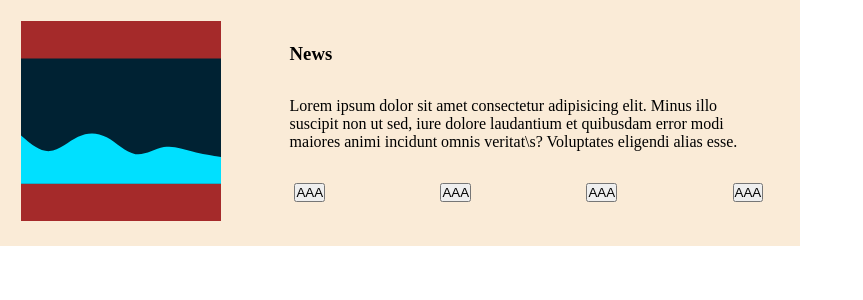
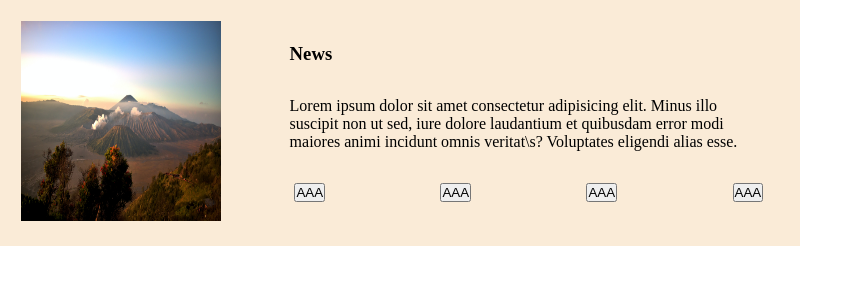
Before and after one commit to esmaelmoh/blog-mern-frontend, a React (Create React App) app: page / in a window 1280 px wide. Shown: the top 300 px of the page, without its empty margins (0-863 px from the left). Built offline with nearby package versions, Linux system fonts and the light colour scheme.

Commit message:
regular commit154

```diff
--- a/src/components/Post/Post.jsx
+++ b/src/components/Post/Post.jsx
@@ -4,7 +4,7 @@ const Post = () => {
   return (
         <article className='blog-container'>
             <div className="img-container">
-                <img src="./wave-haikei (1).svg" alt="" srcset="" />
+                <img src="./blogpic1.jpg" alt="" srcset="" />
             </div>
             <div className="content-container">
                 <h3>News</h3>
```
Also changed, not shown: public/blogpic1.jpg (added), 1 other file (tests, documents, lock files or other folders).
